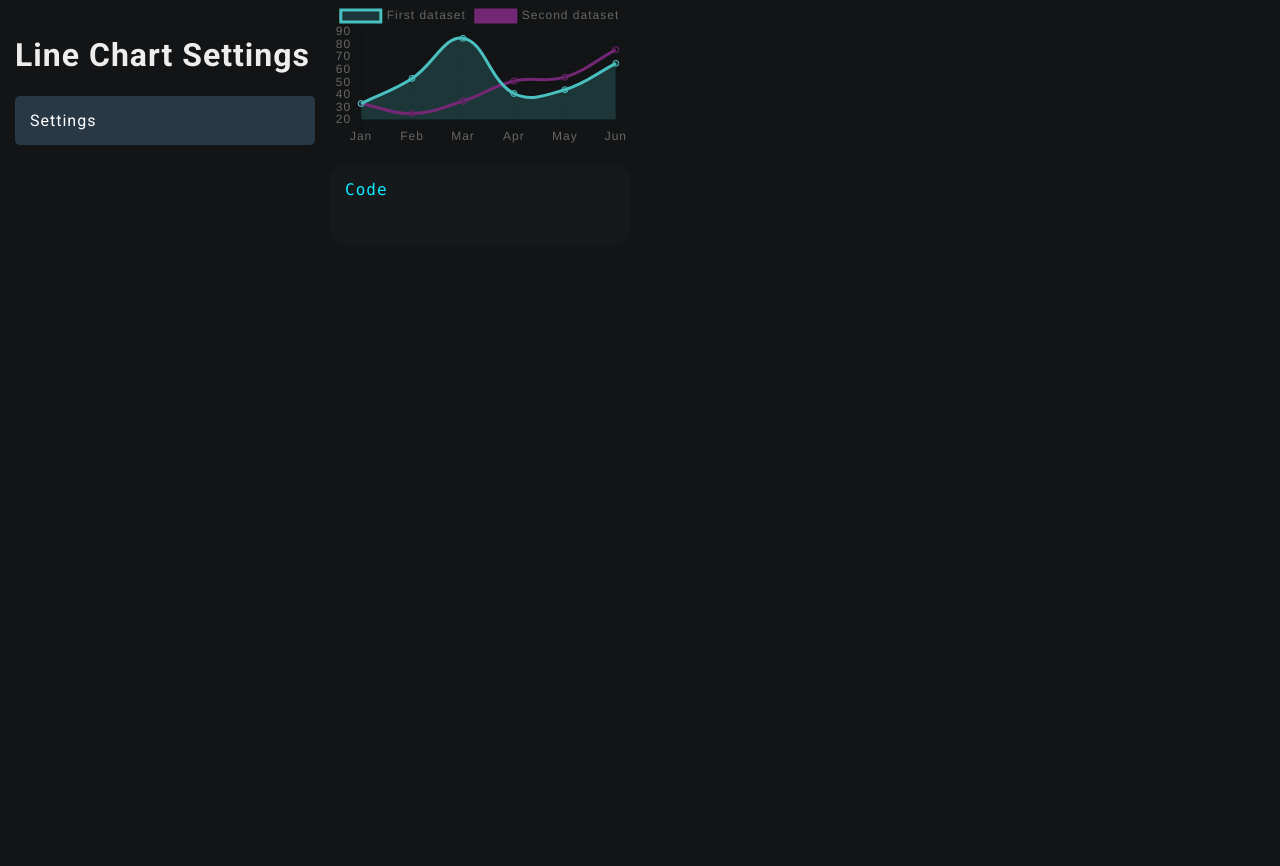
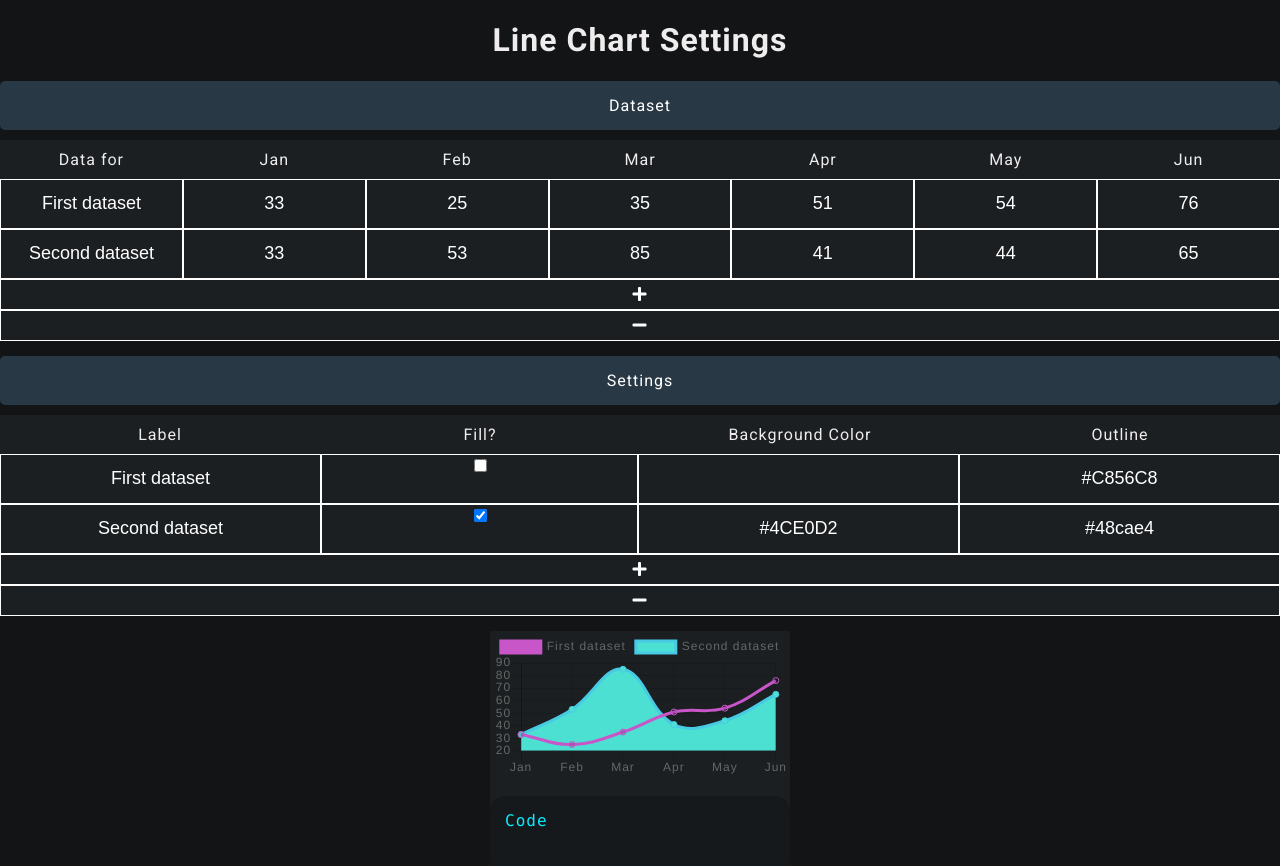
Before and after one commit to cristianscode/rechart-maker, a React (Create React App) app: page /line in a window 1280 px wide. Shown: the top 866 px of the page. Before the commit the page ends 830 px from the top, so only its background shows below. Built offline with nearby package versions, Linux system fonts and the light colour scheme.

Commit message:
Line chart data and property manipulation

```diff
--- a/src/App.css
+++ b/src/App.css
@@ -45,6 +45,7 @@ a{
 
 .chart-container{
     display: flex;
+    width: 100%;
 }
 
 .settings-sidebar{
@@ -54,6 +55,12 @@ a{
     min-width: 300px !important;
     min-height: 100vh;
     background-color: #121416;
+}
+
+.line-settings-sidebar{
+    width: 100%;
+    min-height: auto;
+    text-align: center;
 }
 
 .chartjs-render-monitor{
@@ -78,6 +85,13 @@ a{
      margin-left: 0px;
      padding: 25px;
      border-radius: 20px;
+}
+
+.line-container{
+    max-width: 1400px;
+    background-color: #1b1f22;
+    margin: auto auto;
+    display: block;
 }
 
 .settings-option-title{
--- a/src/_components/chart-settings/line-settings.js
+++ b/src/_components/chart-settings/line-settings.js
@@ -1,5 +1,38 @@
 import React from "react";
 import LineChart from "../chart-types/line-chart";
+
+function TableRow(props) {
+    var values = props.state.datasets.map((i, index) => {
+        return (
+            <div className="input-row" key={index}>
+                <input type="text" className="input-row-item" value={i.label} onChange={e => props.changeFunction(e, "label", index)} />
+                <div className="input-row-item">
+                    <input type="checkbox" checked={i.fill} onChange={e => props.changeFunction(!i.fill, "fill", index)} />
+                </div>
+                <input type="text" className="input-row-item" value={i.backgroundColor} onChange={e => props.changeFunction(e, "backgroundColor", index)} />
+                <input type="text" className="input-row-item" value={i.borderColor} onChange={e => props.changeFunction(e, "borderColor", index)} />
+            </div>
+        )
+    })
+    return values
+}
+
+function TableRowData(props) {
+    var inputs = props.datasets.map((i, index) => {
+        return (
+            <div className="input-row" key={index}>
+                <input type="text" className="input-row-item" value={i.label} disabled />
+                {i.data.map((d, arrayIndex) => {
+                    return (
+                        <input type="text" key={arrayIndex} className="input-row-item" value={d} onChange={e => props.updateData(e, index, arrayIndex)} />
+                    )
+                })
+                }
+            </div>
+        )
+    })
+    return inputs
+}
 
 class LineSettings extends React.Component {
     constructor(props) {
@@ -9,16 +42,17 @@ class LineSettings extends React.Component {
             datasets: [
                 {
                     label: "First dataset",
-                    data: [33, 53, 85, 41, 44, 65],
-                    fill: true,
-                    backgroundColor: "rgba(75,192,192,0.2)",
-                    borderColor: "rgba(75,192,192,1)"
+                    data: [33, 25, 35, 51, 54, 76],
+                    fill: false,
+                    backgroundColor: "",
+                    borderColor: "#C856C8"
                 },
                 {
                     label: "Second dataset",
-                    data: [33, 25, 35, 51, 54, 76],
-                    fill: false,
-                    borderColor: "#742774"
+                    data: [33, 53, 85, 41, 44, 65],
+                    fill: true,
+                    backgroundColor: "#4CE0D2",
+                    borderColor: "#48cae4"
                 }
             ]
         }
@@ -35,17 +69,107 @@ class LineSettings extends React.Component {
         }
     }
 
-    dataChange = (event, key) => {
-        return 0;
+    dataChange = (event, index, arrayIndex) => {
+        this.setState(prevState => {
+            var temp = new Array();
+            prevState.datasets[index].data.map((i, index) => {
+                if (arrayIndex === index)
+                    temp.push(parseInt(event.target.value));
+                else temp.push(i)
+            })
+            prevState.datasets[index].data = temp
+            return {
+                datasets: prevState.datasets
+            }
+        })
+    }
+
+    removeData = () => {
+        this.setState(prevState => {
+            var tempData = new Array();
+            prevState.datasets.map((i, index) => {
+                if (index != prevState.datasets.length - 1)
+                    tempData.push(i)
+            })
+            return {
+                datasets: tempData
+            }
+        })
+    }
+
+    addData = (event) => {
+        this.setState(prevState => {
+            var newData = {
+                label: "New Set",
+                data: [5, 10, 15, 20, 25, 30],
+                fill: false,
+                backgroundColor: "",
+                borderColor: "#ffffff"
+            }
+            var tempData = new Array();
+            prevState.datasets.map(i => {
+                tempData.push(i)
+            })
+            tempData.push(newData)
+            return {
+                datasets: tempData
+            }
+        })
+    }
+
+    propertyChange = (event, key, index) => {
+        this.setState(prevState => {
+            if (key == "fill"){
+                prevState.datasets[index][key] = event
+                prevState.datasets[index]["backgroundColor"] = "#FFFFFF"
+            }
+            else
+                prevState.datasets[index][key] = event.target.value
+
+            return {
+                datasets: prevState.datasets
+            }
+        })
     }
 
     render = () => {
         return (
-            <div style={{ display: "flex" }}>
-                <div className="settings-sidebar">
+            <div>
+                <div className="line-settings-sidebar">
                     <h1>Line Chart Settings</h1>
                     <div>
+                        <div className="settings-option-title" onClick={() => this.toggleSettings("dataset-dropdown")}>Dataset</div>
+                        <div id="dataset-dropdown">
+                            <div className="dataset-table" style={{ width: "100%" }}>
+                                <div style={{ display: "flex" }}>
+                                    <div className="table-head-item">Data for</div>
+                                    {
+                                        this.state.labels.map((l, index) => {
+                                            return (
+                                                <div className="table-head-item" key={index}>{l}</div>
+                                            )
+                                        })
+                                    }
+                                </div>
+                                <TableRowData datasets={this.state.datasets} updateData={this.dataChange} />
+                                <div className="add-input" onClick={this.addData}><i className="fas fa-plus" /></div>
+                                <div className="add-input" onClick={this.removeData}><i className="fas fa-minus" /></div>
+                            </div>
+                        </div>
                         <div className="settings-option-title" onClick={() => this.toggleSettings("settings-dropdown")}>Settings</div>
+                        <div id="settings-dropdown">
+                            <div className="dataset-table" style={{ width: "100%" }}>
+                                <div style={{ display: "flex" }}>
+                                    <div className="table-head-item">Label</div>
+                                    <div className="table-head-item">Fill?</div>
+                                    <div className="table-head-item">Background Color</div>
+                                    <div className="table-head-item">Outline</div>
+                                </div>
+                                <TableRow state={this.state} changeFunction={this.propertyChange} />
+                                <div className="add-input" onClick={this.addData}><i className="fas fa-plus" /></div>
+                                <div className="add-input" onClick={this.removeData}><i className="fas fa-minus" /></div>
+                            </div>
+                        </div>
                     </div>
                 </div>
                 <LineChart state={this.state} />
--- a/src/_components/chart-types/line-chart.js
+++ b/src/_components/chart-types/line-chart.js
@@ -9,7 +9,7 @@ function LineChart(props) {
       };
     return (
         <div className="chart-container">
-            <div>
+            <div className="line-container">
                 <div className="center"><Line data={state} /></div>
                 <div className="code-container">
                     <code>Code</code>
```
